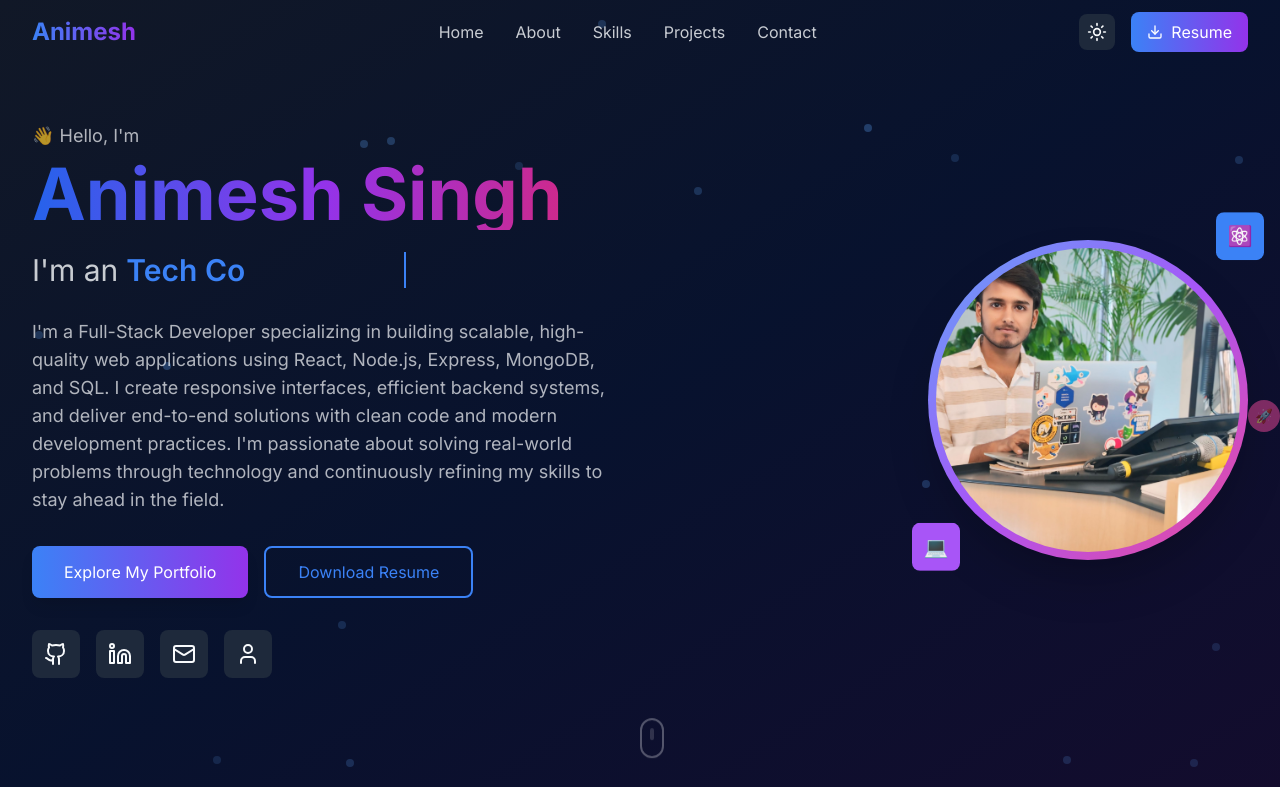
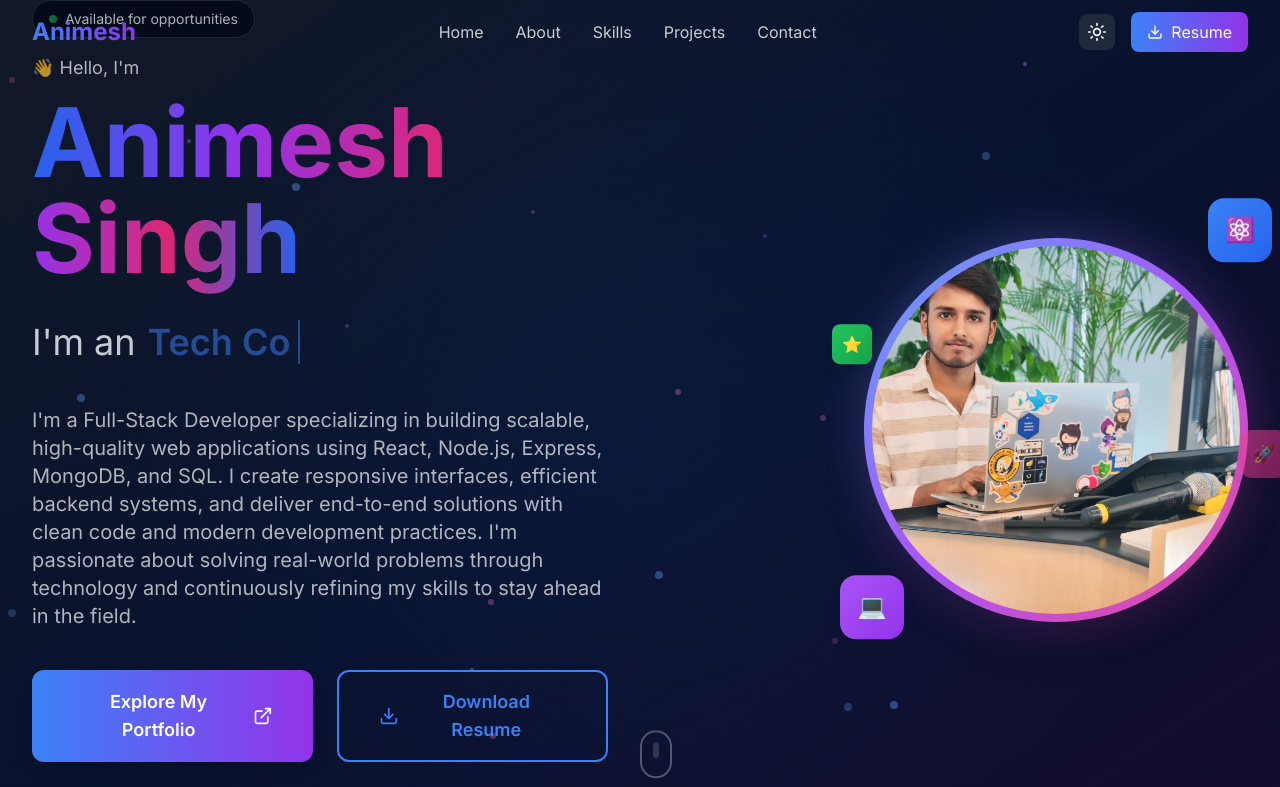
Before and after one commit to CoderAnimeshSingh/animesh-portfolio-s, a React (Vite) app: page / in a window 1280 px wide. Shown: the top 787 px of the page. Built offline with nearby package versions, Linux system fonts and the light colour scheme.

Commit message:
Enhance portfolio website
Further enhanced the portfolio website for a more professional and attractive look.

```diff
--- a/src/components/Hero.tsx
+++ b/src/components/Hero.tsx
@@ -1,6 +1,6 @@
 
 import React, { useState, useEffect } from 'react';
-import { Github, Mail, User, Linkedin } from 'lucide-react';
+import { Github, Mail, User, Linkedin, Download, ExternalLink } from 'lucide-react';
 
 const Hero = () => {
   const [displayText, setDisplayText] = useState('');
@@ -45,125 +45,157 @@ const Hero = () => {
 
   return (
     <section id="home" className="min-h-screen flex items-center justify-center relative overflow-hidden pt-16 md:pt-0">
-      {/* Background Animation */}
-      <div className="absolute inset-0 bg-gradient-to-br from-blue-50 via-purple-50 to-pink-50 dark:from-gray-900 dark:via-blue-900/20 dark:to-purple-900/20"></div>
+      {/* Enhanced Background with Gradient Mesh */}
+      <div className="absolute inset-0 bg-gradient-to-br from-blue-50 via-purple-50 to-pink-50 dark:from-gray-900 dark:via-blue-900/20 dark:to-purple-900/20">
+        <div className="absolute inset-0 bg-[radial-gradient(circle_at_50%_50%,rgba(59,130,246,0.1),transparent_70%)] dark:bg-[radial-gradient(circle_at_50%_50%,rgba(59,130,246,0.05),transparent_70%)]"></div>
+      </div>
 
-      {/* Floating Elements */}
+      {/* Enhanced Floating Elements */}
       <div className="absolute inset-0 overflow-hidden">
-        {[...Array(20)].map((_, i) => (
+        {[...Array(25)].map((_, i) => (
           <div
             key={i}
-            className="absolute w-1 h-1 md:w-2 md:h-2 bg-blue-400/30 rounded-full animate-pulse"
+            className={`absolute rounded-full animate-pulse ${
+              i % 3 === 0 ? 'w-2 h-2 bg-blue-400/40' :
+              i % 3 === 1 ? 'w-1 h-1 bg-purple-400/40' :
+              'w-1.5 h-1.5 bg-pink-400/40'
+            }`}
             style={{
               left: `${Math.random() * 100}%`,
               top: `${Math.random() * 100}%`,
-              animationDelay: `${Math.random() * 2}s`,
-              animationDuration: `${2 + Math.random() * 2}s`
+              animationDelay: `${Math.random() * 3}s`,
+              animationDuration: `${2 + Math.random() * 3}s`
             }}
           />
         ))}
       </div>
 
       <div className="max-w-7xl mx-auto px-4 sm:px-6 lg:px-8 relative z-10">
-        <div className="grid lg:grid-cols-2 gap-8 lg:gap-12 items-center">
-          {/* Content */}
+        <div className="grid lg:grid-cols-2 gap-8 lg:gap-16 items-center">
+          {/* Enhanced Content */}
           <div className="text-center lg:text-left order-2 lg:order-1">
-            <div className="mb-4 md:mb-6">
-              <p className="text-base md:text-lg text-foreground/70 mb-2 animate-fade-in">
+            <div className="mb-6 md:mb-8">
+              <div className="inline-flex items-center px-4 py-2 bg-background/80 backdrop-blur-sm border border-border rounded-full mb-4 animate-fade-in">
+                <div className="w-2 h-2 bg-green-500 rounded-full mr-2 animate-pulse"></div>
+                <span className="text-sm text-foreground/70">Available for opportunities</span>
+              </div>
+
+              <p className="text-base md:text-lg text-foreground/70 mb-3 animate-fade-in">
                 👋 Hello, I'm
               </p>
-              <h1 className="text-3xl sm:text-4xl md:text-5xl lg:text-6xl xl:text-7xl font-bold bg-gradient-to-r from-blue-600 via-purple-600 to-pink-600 bg-clip-text text-transparent mb-3 md:mb-4 animate-scale-in leading-tight">
-                Animesh Singh
+
+              <h1 className="text-4xl sm:text-5xl md:text-6xl lg:text-7xl xl:text-8xl font-bold mb-4 md:mb-6 animate-scale-in leading-tight">
+                <span className="bg-gradient-to-r from-blue-600 via-purple-600 to-pink-600 bg-clip-text text-transparent">
+                  Animesh
+                </span>
+                <br />
+                <span className="bg-gradient-to-r from-purple-600 via-pink-600 to-blue-600 bg-clip-text text-transparent">
+                  Singh
+                </span>
               </h1>
-              <div className="text-lg sm:text-xl md:text-2xl lg:text-3xl text-foreground/80 h-10 md:h-12 flex items-center justify-center lg:justify-start">
-                <span className="mr-2">I'm an</span>
-                <span className="text-blue-500 font-semibold border-r-2 border-blue-500 pr-1 min-w-[200px] sm:min-w-[250px] md:min-w-[280px] text-left">
-                  {displayText}
-                </span>
+
+              <div className="text-xl sm:text-2xl md:text-3xl lg:text-4xl text-foreground/80 h-12 md:h-16 flex items-center justify-center lg:justify-start mb-6">
+                <span className="mr-3">I'm an</span>
+                <div className="relative">
+                  <span className="text-blue-500 font-semibold border-r-2 border-blue-500 pr-2 min-w-[280px] sm:min-w-[320px] md:min-w-[400px] text-left animate-pulse">
+                    {displayText}
+                  </span>
+                </div>
               </div>
             </div>
 
-            <p className="text-sm sm:text-base md:text-lg text-foreground/70 mb-6 md:mb-8 max-w-2xl animate-fade-in leading-relaxed">
+            <p className="text-base sm:text-lg md:text-xl text-foreground/70 mb-8 md:mb-10 max-w-2xl animate-fade-in leading-relaxed">
               I'm a Full-Stack Developer specializing in building scalable, high-quality web applications using React, Node.js, Express, MongoDB, and SQL. I create responsive interfaces, efficient backend systems, and deliver end-to-end solutions with clean code and modern development practices. I'm passionate about solving real-world problems through technology and continuously refining my skills to stay ahead in the field.
             </p>
 
-            {/* CTA Buttons */}
-            <div className="flex flex-col sm:flex-row gap-3 md:gap-4 justify-center lg:justify-start mb-6 md:mb-8">
+            {/* Enhanced CTA Buttons */}
+            <div className="flex flex-col sm:flex-row gap-4 md:gap-6 justify-center lg:justify-start mb-8 md:mb-10">
               <button
                 onClick={() => scrollToSection('projects')}
-                className="bg-gradient-to-r from-blue-500 to-purple-600 text-white px-6 md:px-8 py-2.5 md:py-3 rounded-lg hover:scale-105 transition-all duration-300 shadow-lg hover:shadow-xl text-sm md:text-base"
+                className="group bg-gradient-to-r from-blue-500 to-purple-600 text-white px-8 md:px-10 py-3.5 md:py-4 rounded-xl hover:scale-105 transition-all duration-300 shadow-lg hover:shadow-xl text-base md:text-lg font-semibold flex items-center justify-center gap-2"
               >
-                Explore My Portfolio
+                <span>Explore My Portfolio</span>
+                <ExternalLink size={20} className="group-hover:translate-x-1 transition-transform duration-300" />
               </button>
               <a
                 href="/resume.pdf"
                 download
-                className="border-2 border-blue-500 text-blue-500 px-6 md:px-8 py-2.5 md:py-3 rounded-lg hover:bg-blue-500 hover:text-white transition-all duration-300 hover:scale-105 text-center text-sm md:text-base"
+                className="group border-2 border-blue-500 text-blue-500 px-8 md:px-10 py-3.5 md:py-4 rounded-xl hover:bg-blue-500 hover:text-white transition-all duration-300 hover:scale-105 text-center text-base md:text-lg font-semibold flex items-center justify-center gap-2"
               >
-                Download Resume
+                <Download size={20} className="group-hover:translate-y-0.5 transition-transform duration-300" />
+                <span>Download Resume</span>
               </a>
             </div>
 
-            {/* Social Links */}
-            <div className="flex gap-3 md:gap-4 justify-center lg:justify-start">
+            {/* Enhanced Social Links */}
+            <div className="flex gap-4 md:gap-5 justify-center lg:justify-start">
               <a
                 href="https://github.com/CoderAnimeshSingh"
                 target="_blank"
                 rel="noopener noreferrer"
-                className="p-2.5 md:p-3 bg-secondary hover:bg-secondary/80 rounded-lg transition-all duration-300 hover:scale-110"
+                className="group p-3.5 md:p-4 bg-background/80 backdrop-blur-sm hover:bg-background border border-border hover:border-blue-500/50 rounded-xl transition-all duration-300 hover:scale-110 hover:shadow-lg"
               >
-                <Github size={20} className="md:w-6 md:h-6" />
+                <Github size={22} className="md:w-6 md:h-6 group-hover:text-blue-500 transition-colors duration-300" />
               </a>
               <a
                 href="https://www.linkedin.com/in/animeshsingh9693/"
                 target="_blank"
                 rel="noopener noreferrer"
-                className="p-2.5 md:p-3 bg-secondary hover:bg-secondary/80 rounded-lg transition-all duration-300 hover:scale-110"
+                className="group p-3.5 md:p-4 bg-background/80 backdrop-blur-sm hover:bg-background border border-border hover:border-blue-500/50 rounded-xl transition-all duration-300 hover:scale-110 hover:shadow-lg"
               >
-                <Linkedin size={20} className="md:w-6 md:h-6" />
+                <Linkedin size={22} className="md:w-6 md:h-6 group-hover:text-blue-500 transition-colors duration-300" />
               </a>
-              <a href="mailto:ani.yug272@gmail.com" className="p-2.5 md:p-3 bg-secondary hover:bg-secondary/80 rounded-lg transition-all duration-300 hover:scale-110">
-                <Mail size={20} className="md:w-6 md:h-6" />
+              <a
+                href="mailto:ani.yug272@gmail.com"
+                className="group p-3.5 md:p-4 bg-background/80 backdrop-blur-sm hover:bg-background border border-border hover:border-blue-500/50 rounded-xl transition-all duration-300 hover:scale-110 hover:shadow-lg"
+              >
+                <Mail size={22} className="md:w-6 md:h-6 group-hover:text-blue-500 transition-colors duration-300" />
               </a>
               <button
                 onClick={() => scrollToSection('about')}
-                className="p-2.5 md:p-3 bg-secondary hover:bg-secondary/80 rounded-lg transition-all duration-300 hover:scale-110"
+                className="group p-3.5 md:p-4 bg-background/80 backdrop-blur-sm hover:bg-background border border-border hover:border-blue-500/50 rounded-xl transition-all duration-300 hover:scale-110 hover:shadow-lg"
               >
-                <User size={20} className="md:w-6 md:h-6" />
+                <User size={22} className="md:w-6 md:h-6 group-hover:text-blue-500 transition-colors duration-300" />
               </button>
             </div>
           </div>
 
-          {/* Profile Image */}
+          {/* Enhanced Profile Image */}
           <div className="flex justify-center lg:justify-end order-1 lg:order-2">
-            <div className="relative">
-              <div className="w-60 h-60 sm:w-72 sm:h-72 md:w-80 md:h-80 rounded-full overflow-hidden bg-gradient-to-br from-blue-400 via-purple-500 to-pink-500 p-2 shadow-2xl">
+            <div className="relative group">
+              <div className="absolute inset-0 bg-gradient-to-br from-blue-400 via-purple-500 to-pink-500 rounded-full blur-xl opacity-30 group-hover:opacity-50 transition-opacity duration-500 animate-pulse"></div>
+              <div className="relative w-72 h-72 sm:w-80 sm:h-80 md:w-96 md:h-96 rounded-full overflow-hidden bg-gradient-to-br from-blue-400 via-purple-500 to-pink-500 p-2 shadow-2xl group-hover:shadow-3xl transition-all duration-500 group-hover:scale-105">
                 <img
                   src="/lovable-uploads/0f7e98bf-0ea2-4c68-b88f-0b538cfa5200.png"
-                  alt="Animesh Singh"
-                  className="w-full h-full object-cover rounded-full"
+                  alt="Animesh Singh - Full Stack Developer"
+                  className="w-full h-full object-cover rounded-full transition-transform duration-500 group-hover:scale-110"
                 />
               </div>
-              {/* Floating icons around avatar */}
-              <div className="absolute -top-2 md:-top-4 -right-2 md:-right-4 w-8 h-8 md:w-12 md:h-12 bg-blue-500 rounded-lg flex items-center justify-center text-white text-sm md:text-xl animate-bounce">
+
+              {/* Enhanced Floating icons */}
+              <div className="absolute -top-4 md:-top-6 -right-4 md:-right-6 w-12 h-12 md:w-16 md:h-16 bg-gradient-to-br from-blue-500 to-blue-600 rounded-2xl flex items-center justify-center text-white text-lg md:text-2xl animate-bounce shadow-lg">
                 ⚛️
               </div>
-              <div className="absolute -bottom-2 md:-bottom-4 -left-2 md:-left-4 w-8 h-8 md:w-12 md:h-12 bg-purple-500 rounded-lg flex items-center justify-center text-white text-sm md:text-xl animate-bounce" style={{ animationDelay: '0.5s' }}>
+              <div className="absolute -bottom-4 md:-bottom-6 -left-4 md:-left-6 w-12 h-12 md:w-16 md:h-16 bg-gradient-to-br from-purple-500 to-purple-600 rounded-2xl flex items-center justify-center text-white text-lg md:text-2xl animate-bounce shadow-lg" style={{ animationDelay: '0.5s' }}>
                 💻
               </div>
-              <div className="absolute top-1/2 -right-6 md:-right-8 w-6 h-6 md:w-8 md:h-8 bg-pink-500 rounded-full flex items-center justify-center text-white text-xs md:text-sm animate-pulse">
+              <div className="absolute top-1/2 -right-8 md:-right-10 w-10 h-10 md:w-12 md:h-12 bg-gradient-to-br from-pink-500 to-pink-600 rounded-xl flex items-center justify-center text-white text-base md:text-lg animate-pulse shadow-lg">
                 🚀
+              </div>
+              <div className="absolute top-1/4 -left-6 md:-left-8 w-8 h-8 md:w-10 md:h-10 bg-gradient-to-br from-green-500 to-green-600 rounded-lg flex items-center justify-center text-white text-sm md:text-base animate-bounce shadow-lg" style={{ animationDelay: '1s' }}>
+                ⭐
               </div>
             </div>
           </div>
         </div>
       </div>
 
-      {/* Scroll indicator */}
-      <div className="absolute bottom-4 md:bottom-8 left-1/2 transform -translate-x-1/2 animate-bounce">
-        <div className="w-5 h-8 md:w-6 md:h-10 border-2 border-foreground/30 rounded-full flex justify-center">
-          <div className="w-1 h-2 md:h-3 bg-foreground/30 rounded-full mt-1.5 md:mt-2 animate-pulse"></div>
+      {/* Enhanced Scroll indicator */}
+      <div className="absolute bottom-6 md:bottom-10 left-1/2 transform -translate-x-1/2 animate-bounce">
+        <div className="w-6 h-10 md:w-8 md:h-12 border-2 border-foreground/30 rounded-full flex justify-center cursor-pointer hover:border-foreground/50 transition-colors duration-300">
+          <div className="w-1.5 h-3 md:h-4 bg-foreground/30 rounded-full mt-2 md:mt-2.5 animate-pulse"></div>
         </div>
+        <p className="text-xs text-foreground/50 text-center mt-2">Scroll to explore</p>
       </div>
     </section>
   );
--- a/src/index.css
+++ b/src/index.css
@@ -66,11 +66,19 @@
 
 @layer utilities {
   .animate-fade-in {
-    animation: fadeIn 0.6s ease-out forwards;
+    animation: fadeIn 0.8s ease-out forwards;
   }
 
   .animate-scale-in {
-    animation: scaleIn 0.5s ease-out forwards;
+    animation: scaleIn 0.6s ease-out forwards;
+  }
+
+  .animate-slide-up {
+    animation: slideUp 0.6s ease-out forwards;
+  }
+
+  .animate-glow {
+    animation: glow 2s ease-in-out infinite alternate;
   }
 
   .line-clamp-3 {
@@ -79,12 +87,44 @@
     -webkit-box-orient: vertical;
     overflow: hidden;
   }
+
+  .backdrop-blur-glass {
+    backdrop-filter: blur(16px) saturate(180%);
+    background-color: rgba(255, 255, 255, 0.75);
+  }
+
+  .dark .backdrop-blur-glass {
+    background-color: rgba(0, 0, 0, 0.75);
+  }
+
+  .shadow-3xl {
+    box-shadow: 0 35px 60px -12px rgba(0, 0, 0, 0.25);
+  }
+
+  .text-shadow {
+    text-shadow: 0 2px 4px rgba(0, 0, 0, 0.1);
+  }
+
+  .gradient-border {
+    position: relative;
+    background: linear-gradient(45deg, #3b82f6, #8b5cf6, #ec4899);
+    border-radius: 12px;
+    padding: 2px;
+  }
+
+  .gradient-border::before {
+    content: '';
+    position: absolute;
+    inset: 2px;
+    background: hsl(var(--background));
+    border-radius: 10px;
+  }
 }
 
 @keyframes fadeIn {
   from {
     opacity: 0;
-    transform: translateY(20px);
+    transform: translateY(30px);
   }
   to {
     opacity: 1;
@@ -95,11 +135,31 @@
 @keyframes scaleIn {
   from {
     opacity: 0;
-    transform: scale(0.9);
+    transform: scale(0.9) translateY(20px);
   }
   to {
     opacity: 1;
-    transform: scale(1);
+    transform: scale(1) translateY(0);
+  }
+}
+
+@keyframes slideUp {
+  from {
+    opacity: 0;
+    transform: translateY(50px);
+  }
+  to {
+    opacity: 1;
+    transform: translateY(0);
+  }
+}
+
+@keyframes glow {
+  from {
+    filter: drop-shadow(0 0 20px rgba(59, 130, 246, 0.3));
+  }
+  to {
+    filter: drop-shadow(0 0 30px rgba(139, 92, 246, 0.5));
   }
 }
 
@@ -142,46 +202,94 @@
   }
 }
 
-/* Custom scrollbar */
+/* Enhanced custom scrollbar */
 ::-webkit-scrollbar {
   width: 6px;
 }
 
 @media (min-width: 768px) {
   ::-webkit-scrollbar {
-    width: 8px;
+    width: 10px;
   }
 }
 
 ::-webkit-scrollbar-track {
-  @apply bg-secondary/30;
+  @apply bg-secondary/30 rounded-full;
 }
 
 ::-webkit-scrollbar-thumb {
-  @apply bg-gradient-to-b from-blue-500 to-purple-600 rounded-full;
+  @apply bg-gradient-to-b from-blue-500 via-purple-500 to-pink-500 rounded-full;
+  border: 2px solid transparent;
+  background-clip: content-box;
 }
 
 ::-webkit-scrollbar-thumb:hover {
-  @apply from-blue-600 to-purple-700;
+  @apply from-blue-600 via-purple-600 to-pink-600;
 }
 
-/* Selection color */
+/* Enhanced selection color */
 ::selection {
-  @apply bg-blue-500/20 text-blue-900;
+  @apply bg-gradient-to-r from-blue-500/30 to-purple-500/30 text-blue-900;
 }
 
 .dark ::selection {
-  @apply bg-blue-400/30 text-blue-100;
+  @apply bg-gradient-to-r from-blue-400/30 to-purple-400/30 text-blue-100;
 }
 
 /* Enhanced focus styles for accessibility */
 .focus-visible:focus-visible {
-  @apply outline-2 outline-offset-2 outline-blue-500;
+  @apply outline-2 outline-offset-2 outline-blue-500 rounded-lg;
 }
 
 /* Smooth transitions for theme switching */
 * {
-  transition-property: background-color, border-color, color, fill, stroke;
+  transition-property: background-color, border-color, color, fill, stroke, box-shadow, transform;
   transition-timing-function: cubic-bezier(0.4, 0, 0.2, 1);
-  transition-duration: 200ms;
+  transition-duration: 300ms;
 }
+
+/* Professional button hover effects */
+.btn-professional {
+  @apply relative overflow-hidden;
+}
+
+.btn-professional::before {
+  content: '';
+  position: absolute;
+  top: 0;
+  left: -100%;
+  width: 100%;
+  height: 100%;
+  background: linear-gradient(90deg, transparent, rgba(255, 255, 255, 0.2), transparent);
+  transition: left 0.6s;
+}
+
+.btn-professional:hover::before {
+  left: 100%;
+}
+
+/* Glassmorphism effect */
+.glass {
+  background: rgba(255, 255, 255, 0.1);
+  backdrop-filter: blur(10px);
+  border: 1px solid rgba(255, 255, 255, 0.2);
+}
+
+.dark .glass {
+  background: rgba(0, 0, 0, 0.1);
+  border: 1px solid rgba(255, 255, 255, 0.1);
+}
+
+/* Premium card hover effects */
+.card-hover {
+  transition: all 0.3s cubic-bezier(0.4, 0, 0.2, 1);
+}
+
+.card-hover:hover {
+  transform: translateY(-8px) scale(1.02);
+  box-shadow: 0 20px 40px rgba(0, 0, 0, 0.15);
+}
+
+.dark .card-hover:hover {
+  box-shadow: 0 20px 40px rgba(0, 0, 0, 0.3);
+}
```
Also changed, not shown: src/components/Skills.tsx (+82 -34 lines).
